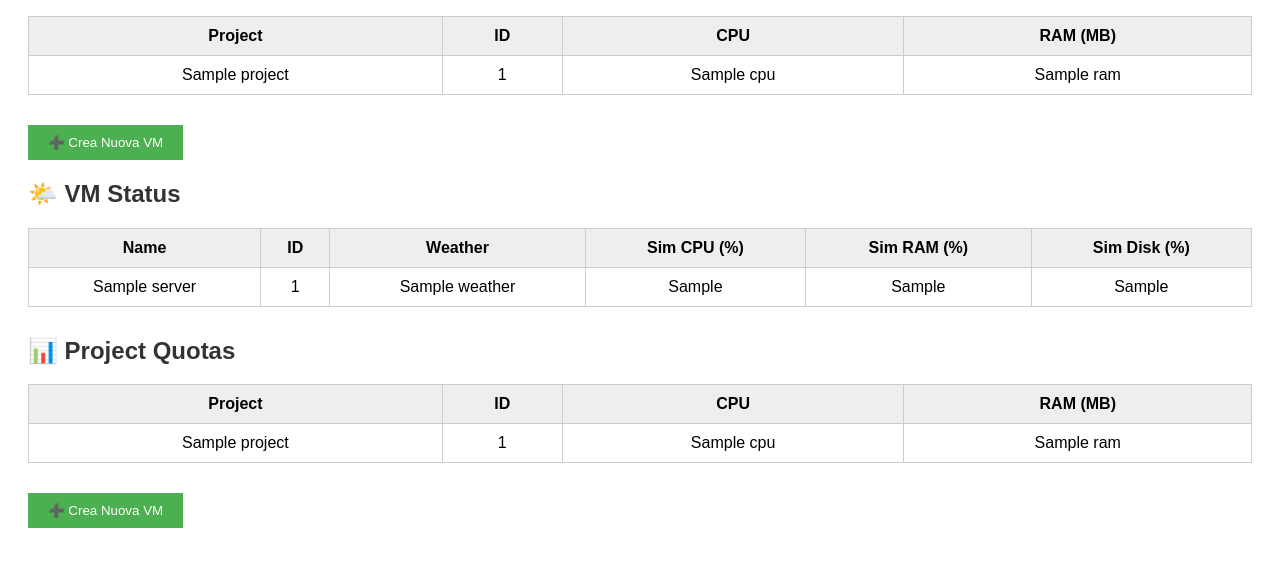
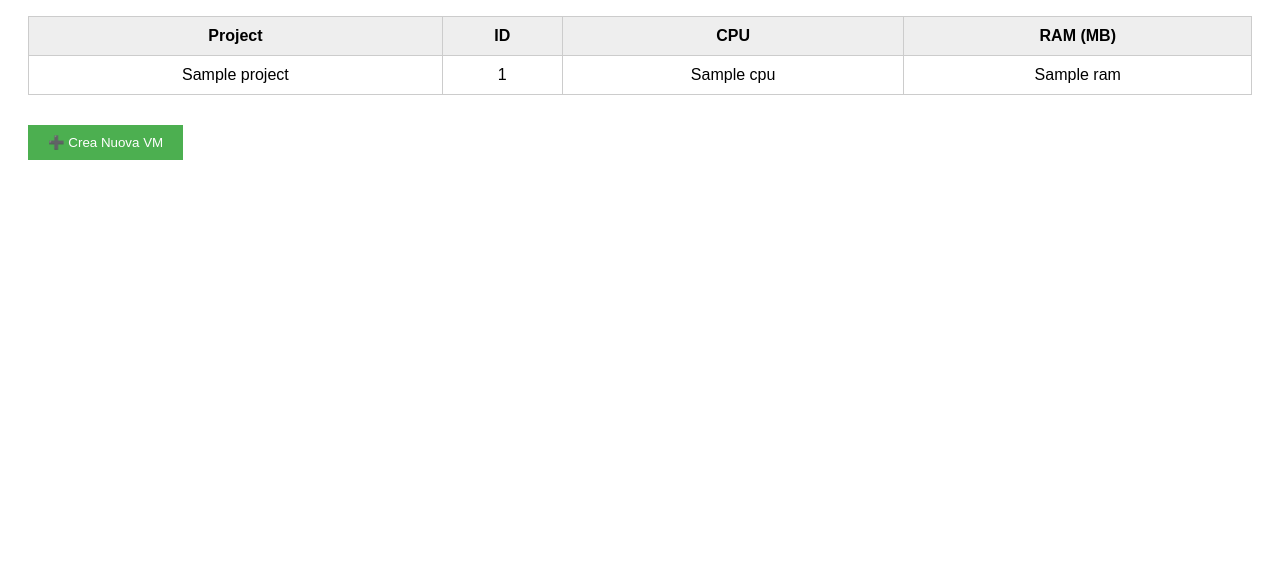
Before and after one commit to MariaCascone66/Cloudcost-Idle, a Python web app: template templates/index.html in a window 1280 px wide. Shown: the part 237-800 px from the top of the page. Run offline with Jinja, Linux system fonts and the light colour scheme; the template is opened without the code that fills it: most values are stand-ins (such as "Sample title", 1, 10 or a date in 2020).

Commit message:
elimiazione copia

```diff
--- a/templates/index.html
+++ b/templates/index.html
@@ -39,44 +39,3 @@
     <a href="{{ url_for('create_vm') }}"><button>➕ Crea Nuova VM</button></a>
 </body>
 </html>
-<!DOCTYPE html>
-<html>
-<head>
-    <title>CloudWatcher Dashboard</title>
-    <style>
-        body { font-family: Arial; padding: 20px; }
-        h2 { color: #333; }
-        table { width: 100%; border-collapse: collapse; margin-bottom: 30px; }
-        th, td { padding: 10px; border: 1px solid #ccc; text-align: center; }
-        th { background-color: #eee; }
-        button { padding: 10px 20px; background-color: #4CAF50; color: white; border: none; cursor: pointer; }
-        button:hover { background-color: #45a049; }
-    </style>
-</head>
-<body>
-    <h2>🌤️ VM Status</h2>
-    <table>
-        <tr><th>Name</th><th>ID</th><th>Weather</th><th>Sim CPU (%)</th><th>Sim RAM (%)</th><th>Sim Disk (%)</th></tr>
-        {% for vm in servers %}
-        <tr>
-            <td>{{ vm.name }}</td>
-            <td>{{ vm.id }}</td>
-            <td>{{ vm.weather }}</td>
-            <td>{{ vm.metadata.sim_cpu if vm.metadata.sim_cpu else 'N/A' }}</td>
-            <td>{{ vm.metadata.sim_ram if vm.metadata.sim_ram else 'N/A' }}</td>
-            <td>{{ vm.metadata.sim_disk if vm.metadata.sim_disk else 'N/A' }}</td>
-        </tr>
-        {% endfor %}
-    </table>
-
-    <h2>📊 Project Quotas</h2>
-    <table>
-        <tr><th>Project</th><th>ID</th><th>CPU</th><th>RAM (MB)</th></tr>
-        {% for p in projects %}
-        <tr><td>{{ p.name }}</td><td>{{ p.id }}</td><td>{{ p.cpu }}</td><td>{{ p.ram }}</td></tr>
-        {% endfor %}
-    </table>
-
-    <a href="{{ url_for('create_vm') }}"><button>➕ Crea Nuova VM</button></a>
-</body>
-</html>
```
